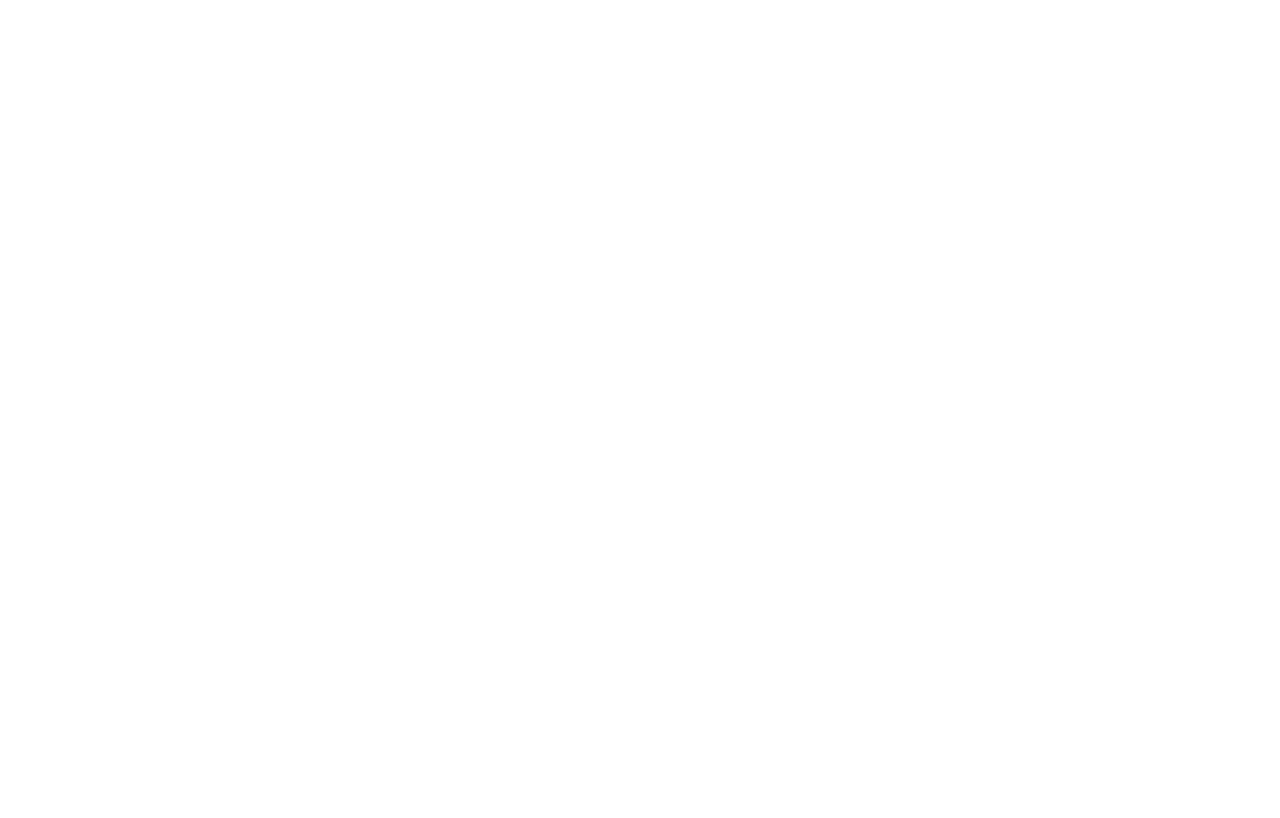
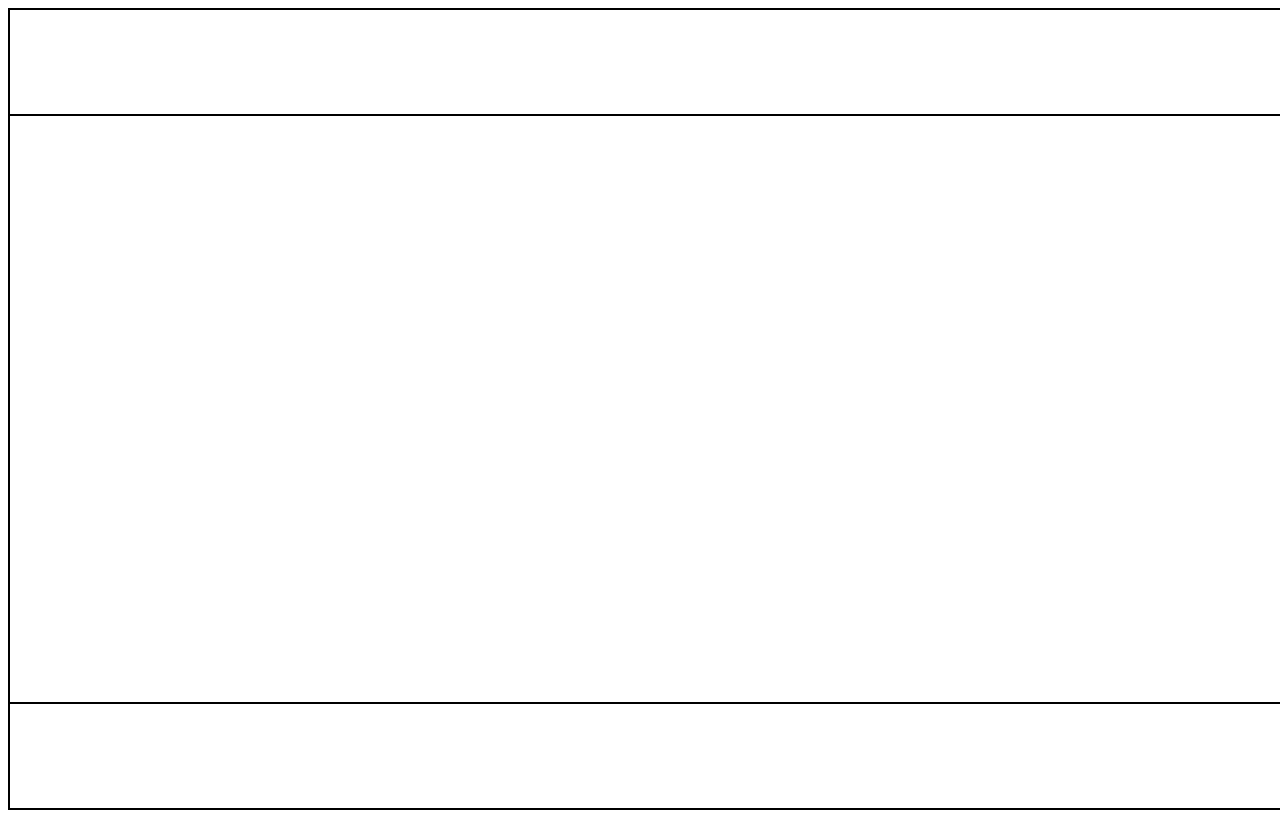
Before and after one commit to TJDRZ/hellhouse, a website: page dist/index.html in a window 1280 px wide. Drawn offline with Linux system fonts and the light colour scheme.

Commit message:
Added basic layout for game in HTML and CSS

```diff
--- a/dist/index.html
+++ b/dist/index.html
@@ -1,12 +1,18 @@
 <!DOCTYPE html>
 <html lang="en">
-<head>
-    <meta charset="UTF-8">
-    <meta http-equiv="X-UA-Compatible" content="IE=edge">
-    <meta name="viewport" content="width=device-width, initial-scale=1.0">
+  <head>
+    <meta charset="UTF-8" />
+    <meta http-equiv="X-UA-Compatible" content="IE=edge" />
+    <meta name="viewport" content="width=device-width, initial-scale=1.0" />
+    <link rel="stylesheet" href="./styles.css" />
     <title>HellHouse</title>
-</head>
-<body>
+  </head>
+  <body>
+    <div id="gameboard">
+      <div id="killer-start"></div>
+      <div id="house"></div>
+      <div id="player-start"></div>
+    </div>
     <script src="index.js"></script>
-</body>
+  </body>
 </html>
--- /dev/null
+++ b/dist/styles.css
@@ -0,0 +1,18 @@
+#gameboard {
+    width: 100vw;
+    height: 100vh;
+    display: flex;
+    flex-direction: column;
+}
+
+#killer-start, #player-start {
+    flex-basis: 15%;
+}
+
+#house {
+    flex-basis: 85%;
+}
+
+div {
+    border: solid black 1px;
+}
```
